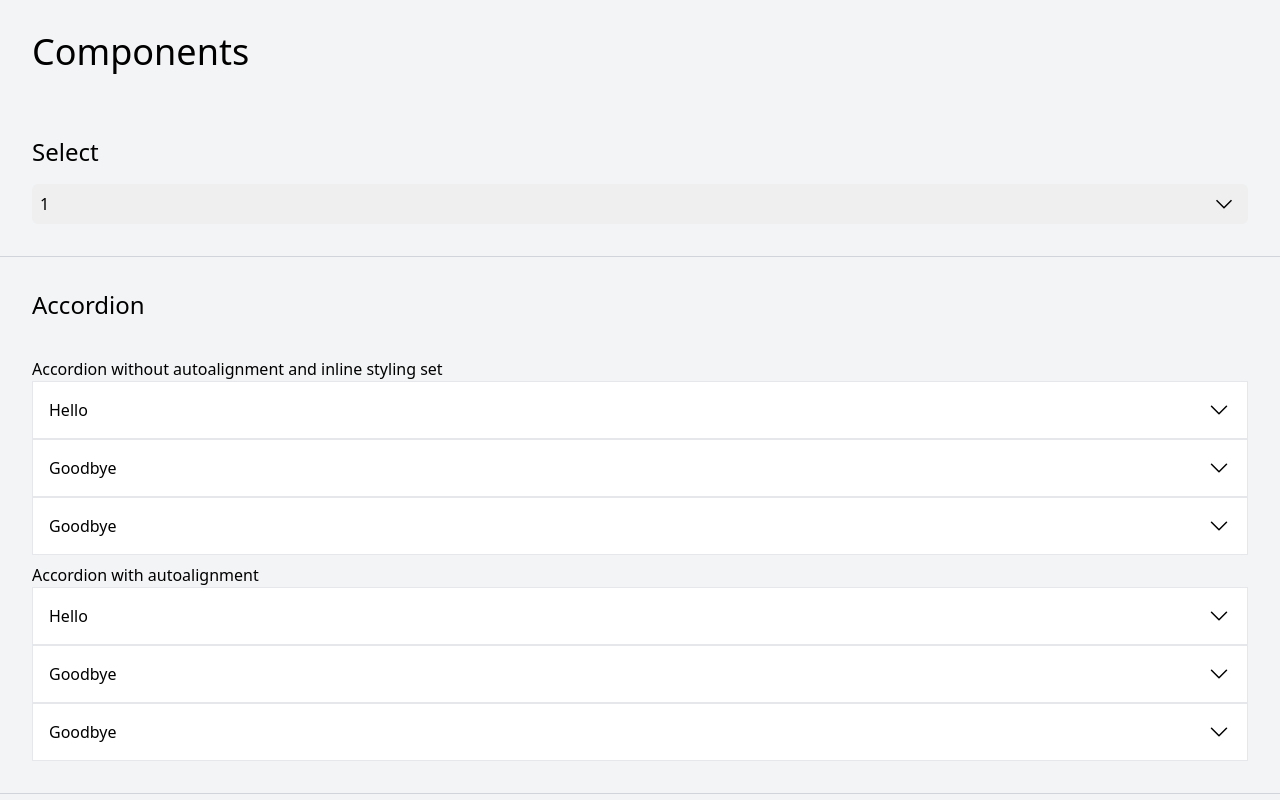
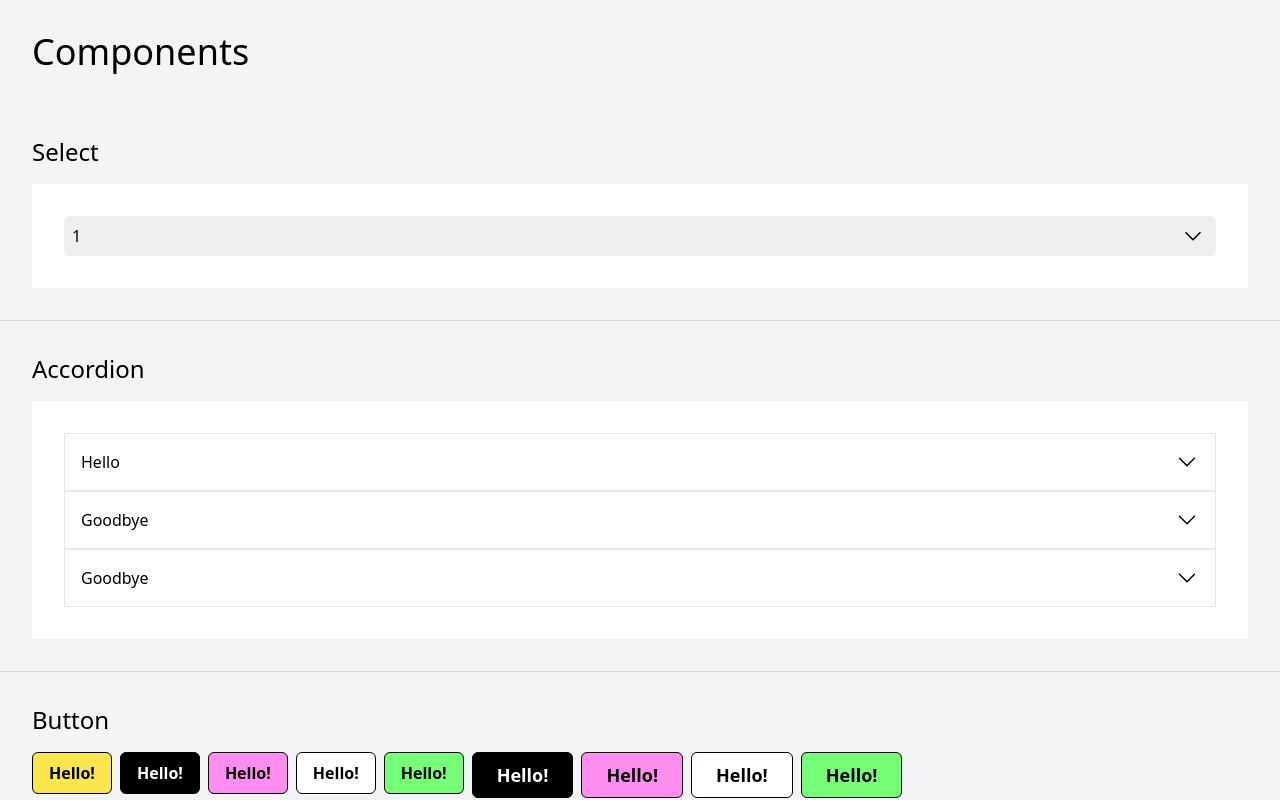
Before and after one commit to Sonans/lumi-assets-public, a React (Vite) app: page / in a window 1280 px wide. Shown: the top 800 px of the page. Built offline with nearby package versions, Linux system fonts and the light colour scheme.

Commit message:
add sizes to button

```diff
--- a/dev/App.tsx
+++ b/dev/App.tsx
@@ -11,11 +11,20 @@ export default function App() {
           <h1 className='text-4xl'>Components</h1>
         </div>
         <PresentationCard title='Select'>
-          <Select options={[{text: "1", value: "1"}, {text: "2", value: "2"}]} onChange={(e)=> {console.log(e.target.value);}} />
+          <Container className='bg-white p-8' autoAligned={false}>
+              <Select
+                options={[
+                  { text: '1', value: '1' },
+                  { text: '2', value: '2' },
+                ]}
+                onChange={(e) => {
+                  console.log(e.target.value);
+                }}
+              />
+          </Container>
         </PresentationCard>
         <PresentationCard title='Accordion'>
-          <Container autoAligned={false} style={{marginTop:'20px', textAlign:'left'}}>
-          <p>Accordion without autoalignment and inline styling set</p>
+          <Container autoAligned={false} className='bg-white p-8'>
             <Accordion
               titleBackgroundColor='white'
               contentBackgroundColor='white'
@@ -24,10 +33,7 @@ export default function App() {
                   title: 'Hello',
                   content: (
                     <ul>
-                      <li>lol</li>
-                      <li>lol</li>
-                      <li>lol</li>
-                      <li>lol</li>
+                      <li>World!</li>
                     </ul>
                   ),
                 },
@@ -36,30 +42,6 @@ export default function App() {
               ]}
             />
           </Container>
-
-          <Container autoAligned>
-            <p>Accordion with autoalignment</p>
-            <Accordion
-              titleBackgroundColor='white'
-              contentBackgroundColor='white'
-              data={[
-                {
-                  title: 'Hello',
-                  content: (
-                    <ul>
-                      <li>lol</li>
-                      <li>lol</li>
-                      <li>lol</li>
-                      <li>lol</li>
-                    </ul>
-                  ),
-                },
-                { title: 'Goodbye', content: 'Mars!' },
-                { title: 'Goodbye', content: 'Mars!' },
-              ]}
-            />
-          </Container>
-
         </PresentationCard>
         <PresentationCard title='Button'>
           <Button>Hello!</Button>
@@ -67,6 +49,10 @@ export default function App() {
           <Button mode='pink'>Hello!</Button>
           <Button mode='light'>Hello!</Button>
           <Button mode='green'>Hello!</Button>
+          <Button size='lg' mode='dark'>Hello!</Button>
+          <Button size='lg' mode='pink'>Hello!</Button>
+          <Button size='lg' mode='light'>Hello!</Button>
+          <Button size='lg' mode='green'>Hello!</Button>
         </PresentationCard>
         <PresentationCard title='Input'>
           <Input />
--- a/package.json
+++ b/package.json
@@ -28,12 +28,14 @@
   },
   "dependencies": {
     "react": "^18.2.0",
-    "react-dom": "^18.2.0"
+    "react-dom": "^18.2.0",
+    "react-syntax-highlighter": "^15.5.0"
   },
   "devDependencies": {
     "@types/node": "^20.4.2",
     "@types/react": "^18.2.14",
     "@types/react-dom": "^18.2.6",
+    "@types/react-syntax-highlighter": "^15.5.7",
     "@typescript-eslint/eslint-plugin": "^5.61.0",
     "@typescript-eslint/parser": "^5.61.0",
     "@vitejs/plugin-react": "^4.0.1",
--- a/src/components/Accordion.tsx
+++ b/src/components/Accordion.tsx
@@ -21,8 +21,6 @@ function AccordionItem({
 }: AccordionItemProps) {
   const [isOpen, setIsOpen] = useState(false);
 
-  const openStyle = isOpen ? 'bg-primary' : '';
-
   const arrowStyle = isOpen ? 'transform rotate-180' : '';
 
   const contentBackgroundStyle = {
@@ -38,7 +36,7 @@ function AccordionItem({
   return (
     <div>
       <div
-        className={`flex justify-between transition-all items-center p-4 relative z-10 ${openStyle} ${titleBackgroundStyle[titleBackgroundColor]}`}
+        className={`flex justify-between transition-all items-center p-4 relative z-10 ${titleBackgroundStyle[titleBackgroundColor]}`}
         onClick={() => setIsOpen(!isOpen)}>
         {title}{' '}
         <svg
--- a/src/components/Button.tsx
+++ b/src/components/Button.tsx
@@ -7,9 +7,10 @@ export interface ButtonProps extends React.ButtonHTMLAttributes<HTMLButtonElemen
   mode?: ButtonMode;
   children: React.ReactNode;
   className?: string;
+  size?: "sm" | "lg"
 }
 
-export function Button({ children, mode = 'yellow', className = '', ...props }: ButtonProps) {
+export function Button({ children, mode = 'yellow', className = '', size= "sm", ...props }: ButtonProps) {
   const modeClasses = {
     dark: 'bg-black text-white hover:bg-primary hover:text-black disabled:hover:bg-black disabled:hover:text-white',
     light: 'bg-white text-black hover:bg-black hover:text-white disabled:hover:bg-white disabled:hover:text-black',
@@ -20,12 +21,18 @@ export function Button({ children, mode = 'yellow', className = '', ...props }:
     pink: 'bg-secondary text-black hover:bg-black hover:text-white disabled:hover:bg-secondary disabled:hover:text-black',
   };
 
+  const sizeClasses = {
+    sm: 'py-2 px-4 text-md',
+    lg: 'py-2 px-6 text-lg'
+  }
+
   return (
     <button
       {...props}
       className={classes(
         modeClasses[mode],
-        `font-sans text-md font-bold flex items-center justify-center w-auto self-start grow-0 rounded-md cursor-pointer border border-solid border-black py-2 px-4 disabled:opacity-50 disabled:bg-bg-grey disabled:text-text-grey disabled:cursor-default transition-all`,
+        sizeClasses[size],
+        `font-sans font-bold flex items-center justify-center w-auto self-start grow-0 rounded-md cursor-pointer border border-solid border-black disabled:opacity-50 disabled:bg-bg-grey disabled:text-text-grey disabled:cursor-default transition-all`,
         className
       )}>
       {children}
--- a/src/components/Container.tsx
+++ b/src/components/Container.tsx
@@ -6,7 +6,11 @@ export interface ContainerProps {
   autoAligned?: boolean;
   style?: React.CSSProperties;
 }
-let autoCss = "px-2 mx-auto sm:px-0"
 export function Container({ children, className = '', autoAligned = true, style = {} }: ContainerProps) {
-  return <div style={style} className={classes(`font-sans container ${autoAligned ? autoCss : '' }`, className)}>{children}</div>;
+  const autoCss = 'px-2 mx-auto sm:px-0';
+  return (
+    <div style={style} className={classes(`font-sans container ${autoAligned ? autoCss : ''}`, className)}>
+      {children}
+    </div>
+  );
 }
--- a/src/context/ThemeContext.tsx
+++ b/src/context/ThemeContext.tsx
@@ -21,6 +21,7 @@ export function ThemeProvider({ children, theme }: Props) {
     if (theme) {
       setSelectedTheme(theme);
     }
+
   }, [theme]);
 
   return <ThemeContext.Provider value={{ selectedTheme, setSelectedTheme }}>{children}</ThemeContext.Provider>;
--- a/src/index.css
+++ b/src/index.css
@@ -1,3 +1,4 @@
+@tailwind base;
 @tailwind components;
 @tailwind utilities;
 
```
Also changed, not shown: 1 other file (tests, documents, lock files or other folders).
